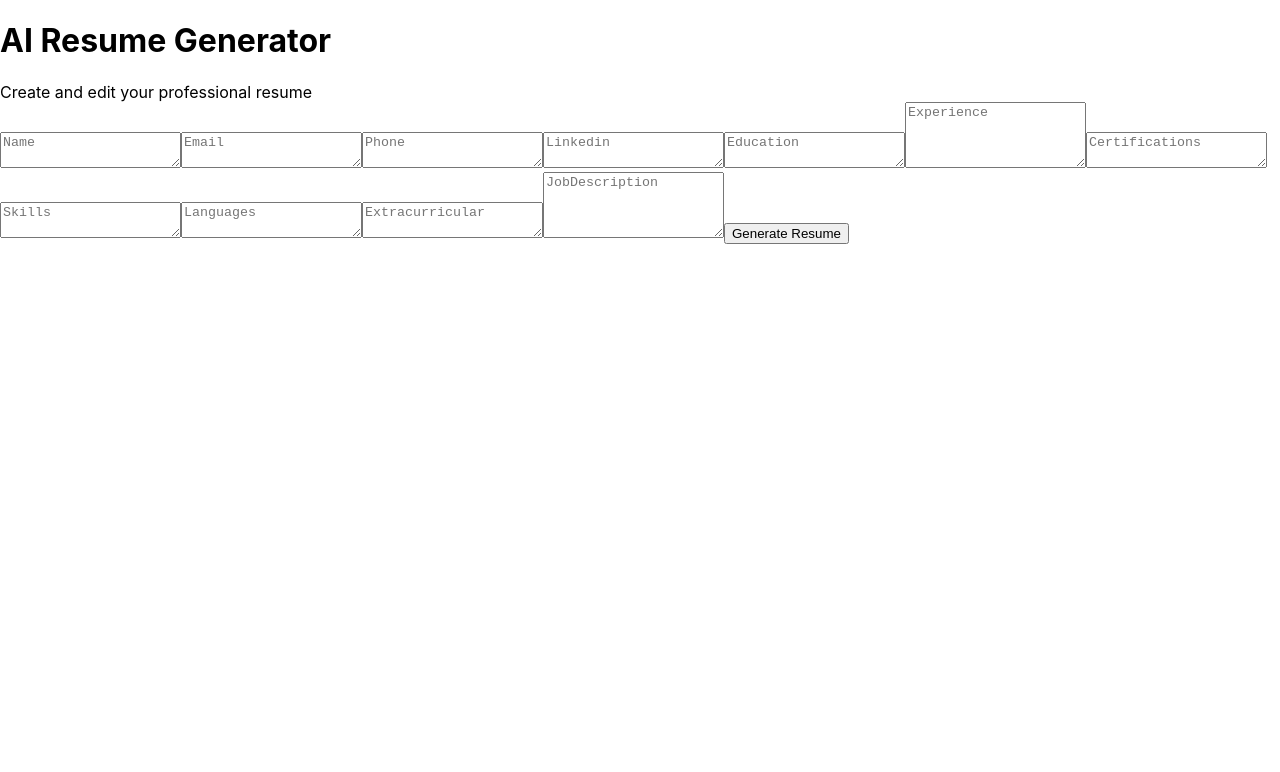
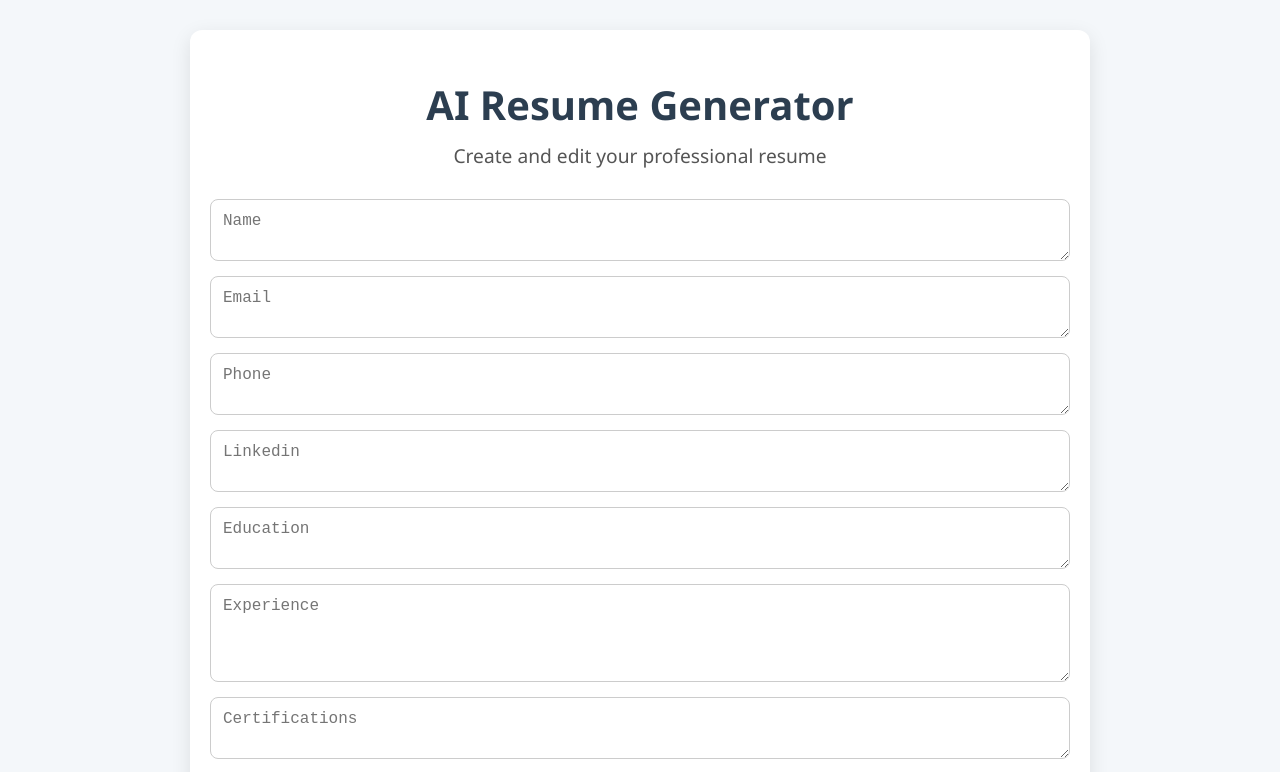
Before and after one commit to ebsenthil/front1, a React (Create React App) app: page / in a window 1280 px wide. Shown: the top 772 px of the page. Built offline with nearby package versions, Linux system fonts and the light colour scheme.

Commit message:
Update App.css

```diff
--- a/src/App.css
+++ b/src/App.css
@@ -1,48 +1,169 @@
-.edit-field {
-  width: 100%;
-  font-size: 1.2em;
-  border: none;
-  border-bottom: 1px solid #ccc;
+body {
+  font-family: 'Segoe UI', Tahoma, Geneva, Verdana, sans-serif;
+  background-color: #f4f7fa;
+  margin: 0;
+  padding: 0;
+}
+
+/* Global box sizing */
+* {
+  box-sizing: border-box;
+}
+
+.container {
+  max-width: 900px;
+  margin: 30px auto;
+  padding: 20px;
+  background: white;
+  border-radius: 12px;
+  box-shadow: 0 6px 20px rgba(0, 0, 0, 0.1);
+}
+
+h1 {
+  text-align: center;
+  font-size: 2.5rem;
+  color: #2c3e50;
   margin-bottom: 10px;
 }
 
-.edit-inline {
-  width: 30%;
-  font-size: 0.9em;
-  border: none;
-  border-bottom: 1px solid #ccc;
+.subheading {
+  text-align: center;
+  font-size: 1.2rem;
+  color: #555;
+  margin-bottom: 30px;
 }
 
-.edit-area {
-  width: 100%;
-  padding: 8px;
-  font-size: 1em;
-  border: 1px solid #ccc;
-  margin-top: 5px;
-  resize: vertical;
+form, .form, .resume-card {
+  display: flex;
+  flex-direction: column;
+  gap: 15px;
 }
 
-.big-text {
-  font-size: 1.8em;
-  font-weight: bold;
+textarea, input {
+  width: 100%;
+  padding: 12px;
+  border: 1px solid #ccc;
+  border-radius: 8px;
+  font-size: 1rem;
+  resize: vertical;
+  transition: border-color 0.3s;
 }
 
-.small-text {
-  font-size: 1.2em;
-  font-style: italic;
+textarea:focus, input:focus {
+  border-color: #3498db;
+  outline: none;
 }
 
-.loader {
-  margin-top: 10px;
-  text-align: center;
-  font-size: 1em;
-  color: #555;
+button {
+  padding: 12px 20px;
+  border: none;
+  border-radius: 8px;
+  font-size: 1rem;
+  background-color: #3498db;
+  color: white;
+  cursor: pointer;
+  transition: background-color 0.3s;
+}
+
+button:hover {
+  background-color: #2980b9;
+}
+
+button:disabled {
+  background-color: #a0c4db;
+  cursor: not-allowed;
+}
+
+.reset-btn {
+  background-color: #e57373;
+}
+
+.reset-btn:hover {
+  background-color: #d32f2f;
+}
+
+.download-btn {
+  background-color: #27ae60;
+}
+
+.download-btn:hover {
+  background-color: #1e8449;
+}
+
+.button-group {
+  display: flex;
+  gap: 15px;
+  justify-content: center;
+  margin-top: 20px;
 }
 
 .resume-card {
-  background: #f9f9f9;
-  padding: 20px;
-  border-radius: 10px;
-  box-shadow: 0 5px 15px rgba(0,0,0,0.1);
+  padding: 30px;
+  background: #fefefe;
+  border-radius: 12px;
+  box-shadow: 0 6px 18px rgba(0, 0, 0, 0.1);
+}
+
+.resume-card h2 {
+  text-align: center;
+  font-size: 2rem;
+  margin-bottom: 5px;
+}
+
+.resume-card .role {
+  text-align: center;
+  font-style: italic;
+  color: #666;
+  margin-bottom: 10px;
+}
+
+.resume-card .contact {
+  text-align: center;
+  font-size: 0.9rem;
+  color: #555;
+  margin-bottom: 20px;
+}
+
+.resume-card hr {
+  border: none;
+  border-top: 1px solid #ddd;
+  margin: 20px 0;
+}
+
+.resume-card section {
+  margin-bottom: 20px;
+}
+
+.resume-card h3 {
+  font-size: 1.2rem;
+  color: #0d47a1;
+  margin-bottom: 8px;
+}
+
+.resume-card p, .resume-card li {
+  font-size: 1rem;
+  line-height: 1.6;
+  color: #333;
+}
+
+.toast {
   margin-top: 20px;
+  background-color: #d4edda;
+  color: #155724;
+  font-weight: bold;
+  padding: 12px;
+  border-radius: 6px;
+  text-align: center;
+  animation: fadein 0.5s, fadeout 0.5s 2.5s;
 }
+
+/* Toast animation */
+@keyframes fadein {
+  from { opacity: 0; }
+  to { opacity: 1; }
+}
+
+@keyframes fadeout {
+  from { opacity: 1; }
+  to { opacity: 0; }
+}
```
